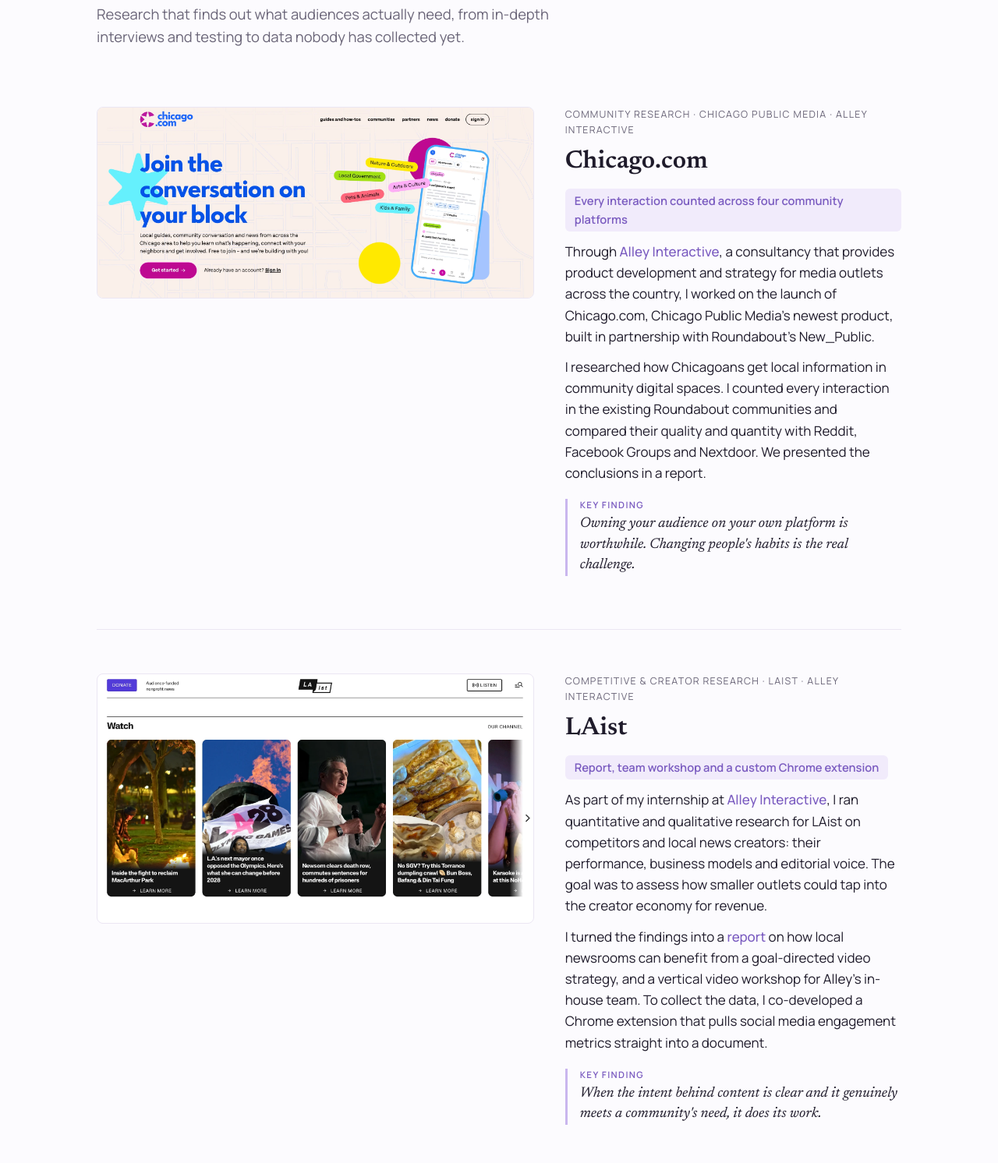
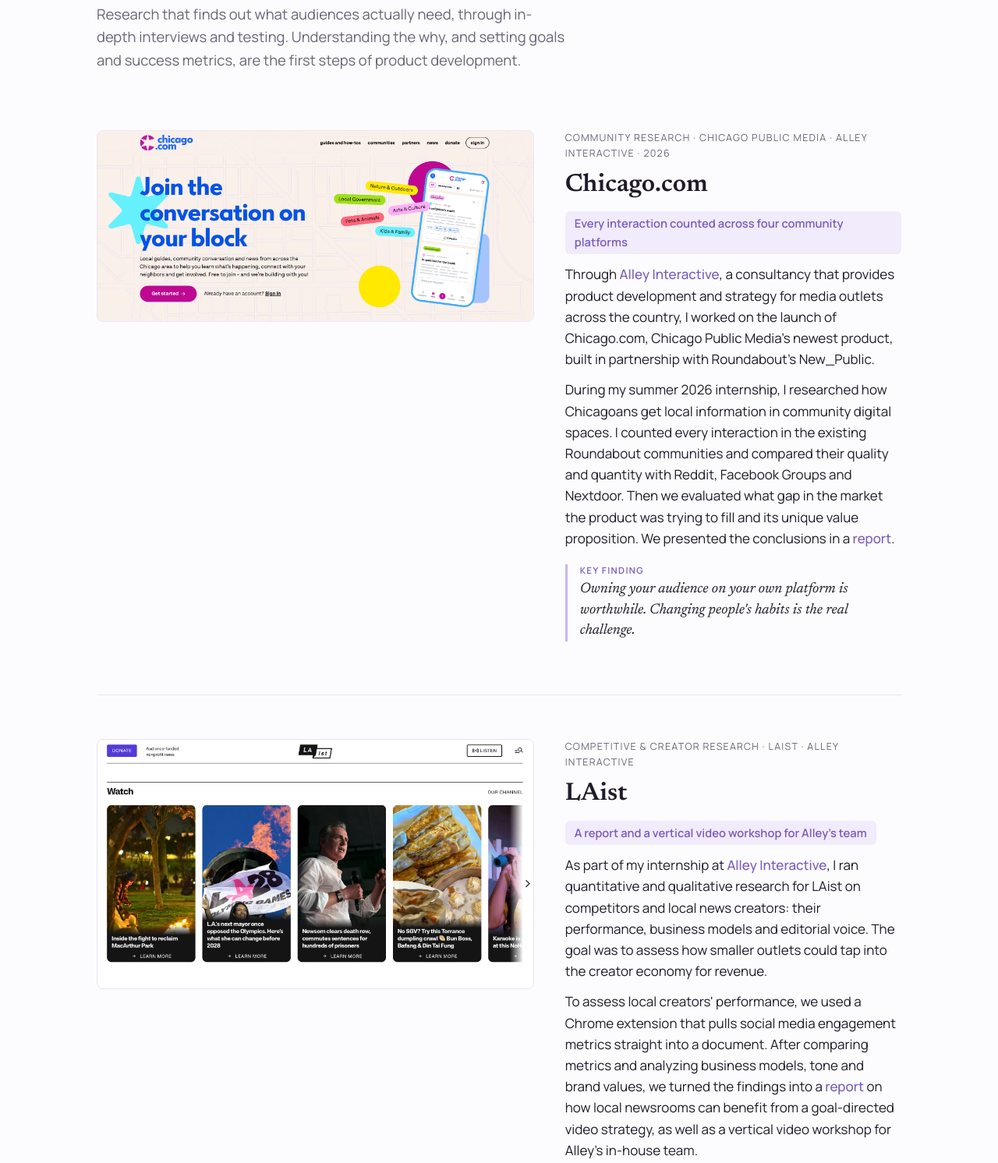
Before and after one commit to carostegui34/portfolio, a plain HTML site: page audience-research.html in a window 1280 px wide. Shown: the part 398-1890 px from the top of the page at 78% size. Drawn offline with Linux system fonts and the light colour scheme.

Commit message:
Update homepage, Audience Research, Chicago.com and LAist copy
Co-Authored-By: Claude Opus 5.5 <noreply@anthropic.com>

```diff
--- a/audience-research.html
+++ b/audience-research.html
@@ -34,7 +34,7 @@
       <a class="back" href="index.html">← Home</a>
       <p class="kicker">01 · Audience Research</p>
       <h1>Listening first, <em>then building.</em></h1>
-      <p class="lede">Research that finds out what audiences actually need, from in-depth interviews and testing to data nobody has collected yet.</p>
+      <p class="lede">Research that finds out what audiences actually need, through in-depth interviews and testing. Understanding the why, and setting goals and success metrics, are the first steps of product development.</p>
     </section>
 
     <section class="work">
@@ -43,11 +43,11 @@
           <img src="images/chicago-com.webp" alt="Chicago.com homepage: Join the conversation on your block, with topic tags and the community app on a phone." width="2000" height="873" loading="lazy">
         </a>
         <div>
-          <p class="meta">Community research · Chicago Public Media · Alley Interactive</p>
+          <p class="meta">Community research · Chicago Public Media · Alley Interactive · 2026</p>
           <h3><a href="https://chicago.com" target="_blank" rel="noopener">Chicago.com</a></h3>
           <p class="result">Every interaction counted across four community platforms</p>
           <p>Through <a class="text-link" href="https://alley.com/" target="_blank" rel="noopener">Alley Interactive</a>, a consultancy that provides product development and strategy for media outlets across the country, I worked on the launch of Chicago.com, Chicago Public Media's newest product, built in partnership with Roundabout's New_Public.</p>
-          <p>I researched how Chicagoans get local information in community digital spaces. I counted every interaction in the existing Roundabout communities and compared their quality and quantity with Reddit, Facebook Groups and Nextdoor. We presented the conclusions in a report.</p>
+          <p>During my summer 2026 internship, I researched how Chicagoans get local information in community digital spaces. I counted every interaction in the existing Roundabout communities and compared their quality and quantity with Reddit, Facebook Groups and Nextdoor. Then we evaluated what gap in the market the product was trying to fill and its unique value proposition. We presented the conclusions in a <a class="text-link" href="https://newoldweb.com/should-news-organizations-build-community-forums-again" target="_blank" rel="noopener">report</a>.</p>
           <p class="finding">Owning your audience on your own platform is worthwhile. Changing people's habits is the real challenge.</p>
         </div>
       </article>
@@ -59,9 +59,9 @@
         <div>
           <p class="meta">Competitive &amp; creator research · LAist · Alley Interactive</p>
           <h3><a href="https://newoldweb.com/what-do-local-publishers-get-out-of-vertical-video" target="_blank" rel="noopener">LAist</a></h3>
-          <p class="result">Report, team workshop and a custom Chrome extension</p>
+          <p class="result">A report and a vertical video workshop for Alley's team</p>
           <p>As part of my internship at <a class="text-link" href="https://alley.com/" target="_blank" rel="noopener">Alley Interactive</a>, I ran quantitative and qualitative research for LAist on competitors and local news creators: their performance, business models and editorial voice. The goal was to assess how smaller outlets could tap into the creator economy for revenue.</p>
-          <p>I turned the findings into a <a class="text-link" href="https://newoldweb.com/what-do-local-publishers-get-out-of-vertical-video" target="_blank" rel="noopener">report</a> on how local newsrooms can benefit from a goal-directed video strategy, and a vertical video workshop for Alley's in-house team. To collect the data, I co-developed a Chrome extension that pulls social media engagement metrics straight into a document.</p>
+          <p>To assess local creators' performance, we used a Chrome extension that pulls social media engagement metrics straight into a document. After comparing metrics and analyzing business models, tone and brand values, we turned the findings into a <a class="text-link" href="https://newoldweb.com/what-do-local-publishers-get-out-of-vertical-video" target="_blank" rel="noopener">report</a> on how local newsrooms can benefit from a goal-directed video strategy, as well as a vertical video workshop for Alley's in-house team.</p>
           <p class="finding">When the intent behind content is clear and it genuinely meets a community's need, it does its work.</p>
         </div>
       </article>
```
Also changed, not shown: index.html (+3 -4 lines).
